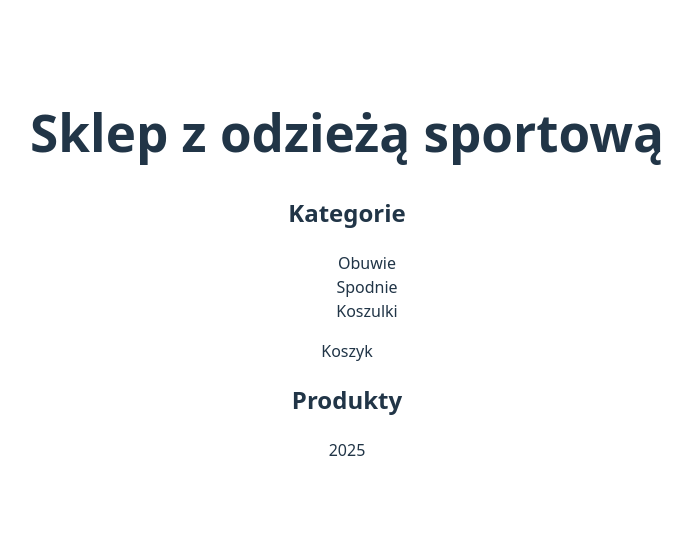
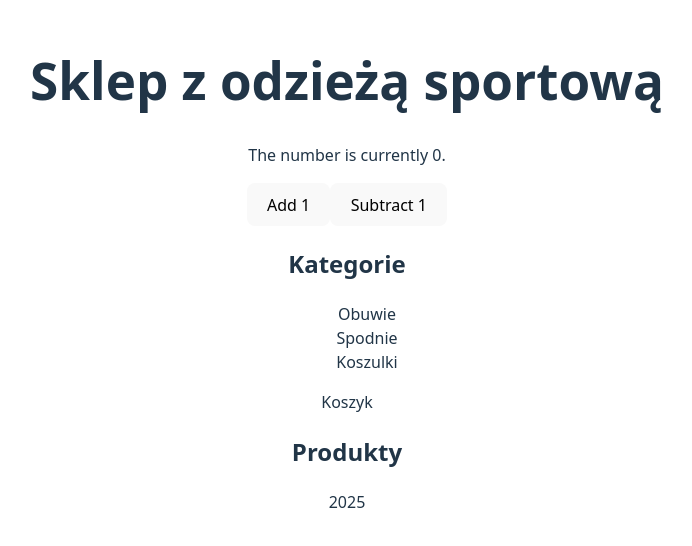
Before and after one commit to m1rageLA/internet-store, a React (Vite) app: page / in a window 1280 px wide. Shown: the part 126-672 px from the top of the page, without its empty margins (293-985 px from the left). Built offline with nearby package versions, Linux system fonts and the light colour scheme.

Commit message:
Counter component added

```diff
--- a/src/App.jsx
+++ b/src/App.jsx
@@ -1,16 +1,17 @@
-import { useState } from 'react'
-import reactLogo from './assets/react.svg'
-import viteLogo from '/vite.svg'
-import './App.css'
+import { useState } from 'react';
+import reactLogo from './assets/react.svg';
+import viteLogo from '/vite.svg';
+import './App.css';
+import Counter from './Counter.jsx';
 
 function App() {
-  const [count, setCount] = useState(1)
 
   return (
     <>
       <div>
         <header>
           <h1>Sklep z odzieżą sportową</h1>
+          <Counter />
           <nav>
             <h2>Kategorie</h2>
             {/* Kategorie, koszyk */}
@@ -38,4 +39,4 @@
   )
 }
 
-export default App
+export default App;
--- /dev/null
+++ b/src/Counter.jsx
@@ -0,0 +1,22 @@
+import React, {useState} from "react";
+
+function Counter() {
+    const [count, setCount] = useState(0);
+
+    function addCount() {
+        setCount(count + 1);
+    }
+    function subtractCount() {
+        setCount(count - 1);
+    }
+
+    return (
+        <div>
+            <p>The number is currently {count}.</p>
+            <button onClick={addCount}>Add 1</button>
+            <button onClick={subtractCount}>Subtract 1</button>
+        </div>
+    );
+}
+
+export default Counter;
```
